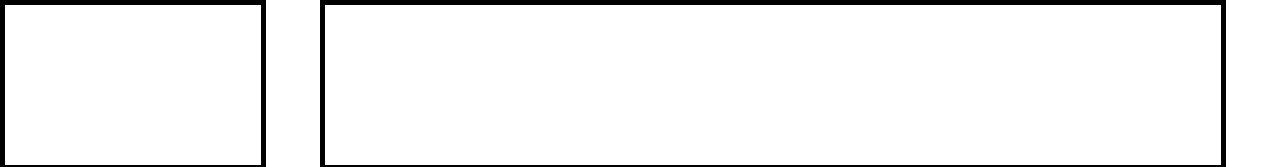
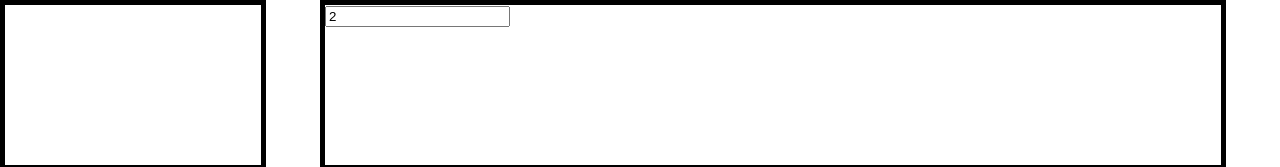
Before and after one commit to RasmusKuusmaa/Mneme, a React (Create React App) app: page / in a window 1280 px wide. Shown: the top 167 px of the page. Built offline with nearby package versions, Linux system fonts and the light colour scheme.

Commit message:
added a way to change question length

```diff
--- a/src/App.js
+++ b/src/App.js
@@ -9,7 +9,7 @@ function App() {
   const [feedback, setFeedback] = useState();
 
   const generateQuestion = () => {
-    setQuestion(Math.floor(Math.random() * 10 ** questionLength) + 10 ** questionLength )
+    setQuestion(Math.floor(Math.random() * 10 ** (questionLength)) + 10 ** (questionLength - 1) )
   }
 
 
@@ -112,6 +112,11 @@ function App() {
         </ul>
       </div>
       <div className='QuestionBar'>
+        <input
+        type='number'
+        value={questionLength}
+        onChange={(e) => setQuestionLength(e.target.value)}
+        />
         <h1>{!hidden && question}</h1>
       </div>
       <div className='AnswerBox'>
```
